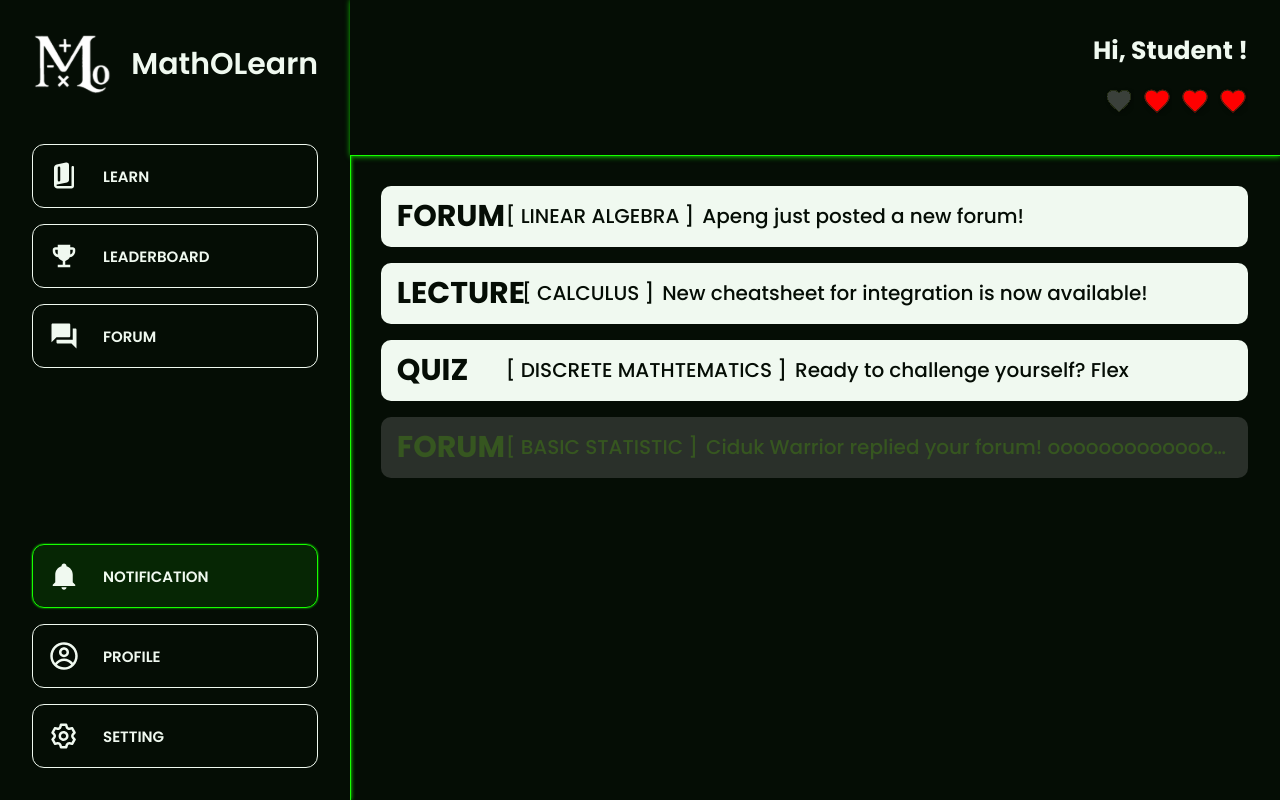
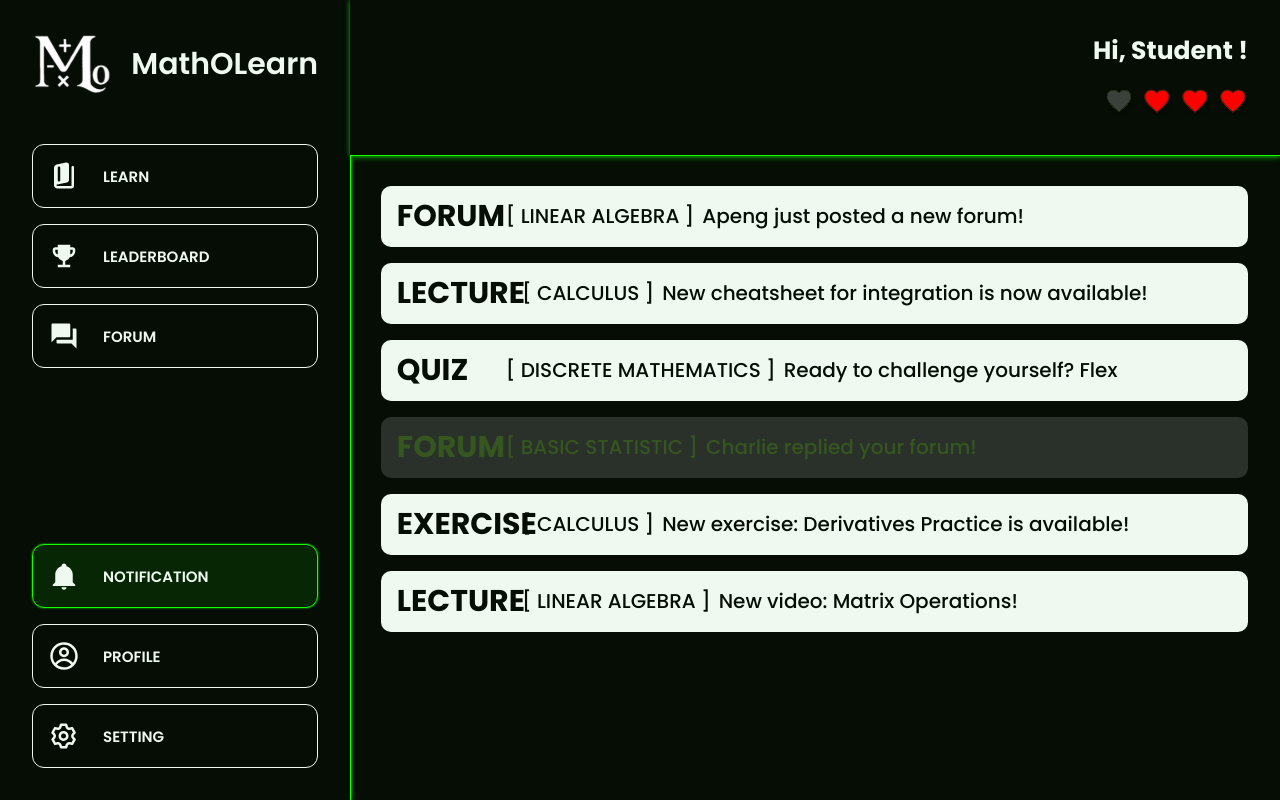
Before and after one commit to Slaxius/MathOLearn, a React (Vite) app: page /notification in a window 1280 px wide. Built offline with nearby package versions, Linux system fonts and the light colour scheme.

Commit message:
Update notification

```diff
--- a/src/json/notification.json
+++ b/src/json/notification.json
@@ -1,26 +1,68 @@
 [
   {
+    "id": "notif-forum-linear-algebra-apeng",
     "type": "Forum",
     "subject": "Linear Algebra",
     "message": "Apeng just posted a new forum!",
-    "status": true
+    "status": true,
+    "targetRouteType": "forum",
+    "targetSubjectSlug": null,
+    "targetMaterialType": null,
+    "targetItemId": "post-3"
   },
   {
+    "id": "notif-lecture-calculus-cheatsheet",
     "type": "Lecture",
     "subject": "Calculus",
     "message": "New cheatsheet for integration is now available!",
-    "status": true
+    "status": true,
+    "targetRouteType": "learn",
+    "targetSubjectSlug": "calculus",
+    "targetMaterialType": "cheatsheet",
+    "targetItemId": "2"
   },
   {
+    "id": "notif-quiz-discrete-math-challenge",
     "type": "Quiz",
-    "subject": "Discrete Mathtematics",
+    "subject": "Discrete Mathematics",
     "message": "Ready to challenge yourself? Flex",
-    "status": true
+    "status": true,
+    "targetRouteType": "learn",
+    "targetSubjectSlug": "discrete mathematics",
+    "targetMaterialType": "quiz",
+    "targetItemId": "1"
   },
   {
+    "id": "notif-forum-basic-statistic-reply",
     "type": "Forum",
     "subject": "Basic Statistic",
-    "message": "Ciduk Warrior replied your forum! oooooooooooooooooooooooooooooooooooooooooooooooooooooooooooooooooooooooooooooooooooooooooooooooooooooooooooooooooooooooooooooooooooooooooo",
-    "status": false
+    "message": "Charlie replied your forum!",
+    "status": false,
+    "targetRouteType": "forum",
+    "targetSubjectSlug": null,
+    "targetMaterialType": null,
+    "targetItemId": "post-2"
+  },
+  {
+    "id": "notif-exercise-calculus-derivatives",
+    "type": "Exercise",
+    "subject": "Calculus",
+    "message": "New exercise: Derivatives Practice is available!",
+    "status": true,
+    "targetRouteType": "learn",
+    "targetSubjectSlug": "calculus",
+    "targetMaterialType": "exercise",
+    "targetItemId": "2"
+  },
+  {
+    "id": "notif-lecture-linear-algebra-matrix",
+    "type": "Lecture",
+    "subject": "Linear Algebra",
+    "message": "New video: Matrix Operations!",
+    "status": true,
+    "targetRouteType": "learn",
+    "targetSubjectSlug": "linear algebra",
+    "targetMaterialType": "video",
+    "targetItemId": "2"
   }
 ]
--- a/src/pages/learn/ExercisePage.jsx
+++ b/src/pages/learn/ExercisePage.jsx
@@ -44,7 +44,6 @@ function ExercisePage() {
     });
 
     setAnswerStatus(newAnswerStatus);
-    console.log("Answer Status:", newAnswerStatus);
 
     const incorrectAnswers = newAnswerStatus
       .map((status, index) => (status === "incorrect" ? index + 1 : null))
@@ -120,8 +119,6 @@ function ExercisePage() {
                 className += " active";
               }
 
-              console.log(className);
-
               return (
                 <button
                   key={index}
--- a/src/pages/notification/Notification.jsx
+++ b/src/pages/notification/Notification.jsx
@@ -1,28 +1,89 @@
+import { useState, useEffect } from "react";
+import { useNavigate } from "react-router-dom";
 import Navbar from "../../components/navbar.jsx";
 import Header from "../../components/header.jsx";
 import "../../css/notification/Notification.css";
-import NotificationDetail from "../../json/notification.json";
+import initialNotificationDetail from "../../json/notification.json";
 
 function Notification() {
+  const navigate = useNavigate();
+
+  const [notifications, setNotifications] = useState(() => {
+    try {
+      const storedNotifications = localStorage.getItem("userNotifications");
+      if (storedNotifications) {
+        return JSON.parse(storedNotifications);
+      }
+    } catch (error) {
+      console.error("Failed to parse notifications from localStorage:", error);
+    }
+    return initialNotificationDetail;
+  });
+
+  useEffect(() => {
+    try {
+      localStorage.setItem("userNotifications", JSON.stringify(notifications));
+    } catch (error) {
+      console.error("Failed to save notifications to localStorage:", error);
+    }
+  }, [notifications]);
+
+  const handleNotificationClick = (
+    notificationId,
+    targetRouteType,
+    targetSubjectSlug,
+    targetMaterialType,
+    targetItemId
+  ) => {
+    const updatedNotifications = notifications.map((notif) =>
+      notif.id === notificationId ? { ...notif, status: false } : notif
+    );
+    setNotifications(updatedNotifications);
+
+    let path = "/";
+    const encodedSubjectSlug = targetSubjectSlug ? encodeURIComponent(targetSubjectSlug) : '';
+
+    if (targetRouteType === "forum") {
+      path = `/forum/${targetItemId}`;
+    } else if (targetRouteType === "learn") {
+      if (targetMaterialType === "exercise" || targetMaterialType === "quiz") {
+        path = `/learn/subject/${encodedSubjectSlug}`;
+      } else {
+        path = `/learn/subject/${encodedSubjectSlug}/${targetMaterialType}/${targetItemId}`;
+      }
+    }
+
+    navigate(path);
+  };
+
   return (
     <div className="page">
       <Navbar />
       <Header />
       <div className="main-section notification">
-        {NotificationDetail.map((post, index) => (
+        {notifications.map((notif) => (
           <div
-            key={index}
-            className={`notification-card ${!post.status ? "opened" : ""}`}
+            key={notif.id}
+            className={`notification-card ${!notif.status ? "opened" : ""}`}
+            onClick={() =>
+              handleNotificationClick(
+                notif.id,
+                notif.targetRouteType,
+                notif.targetSubjectSlug,
+                notif.targetMaterialType,
+                notif.targetItemId
+              )
+            }
           >
             <div className="notif-type">
-              <h1 className="header4">{post.type}</h1>
+              <h1 className="header4">{notif.type}</h1>
             </div>
             <div className="notif-detail body1">
               <span className="notif-subject">
-                <p>[ {post.subject} ]</p>
+                <p>[ {notif.subject} ]</p>
               </span>
               <span className="notif-message">
-                <p> {post.message} </p>
+                <p> {notif.message} </p>
               </span>
             </div>
           </div>
```
